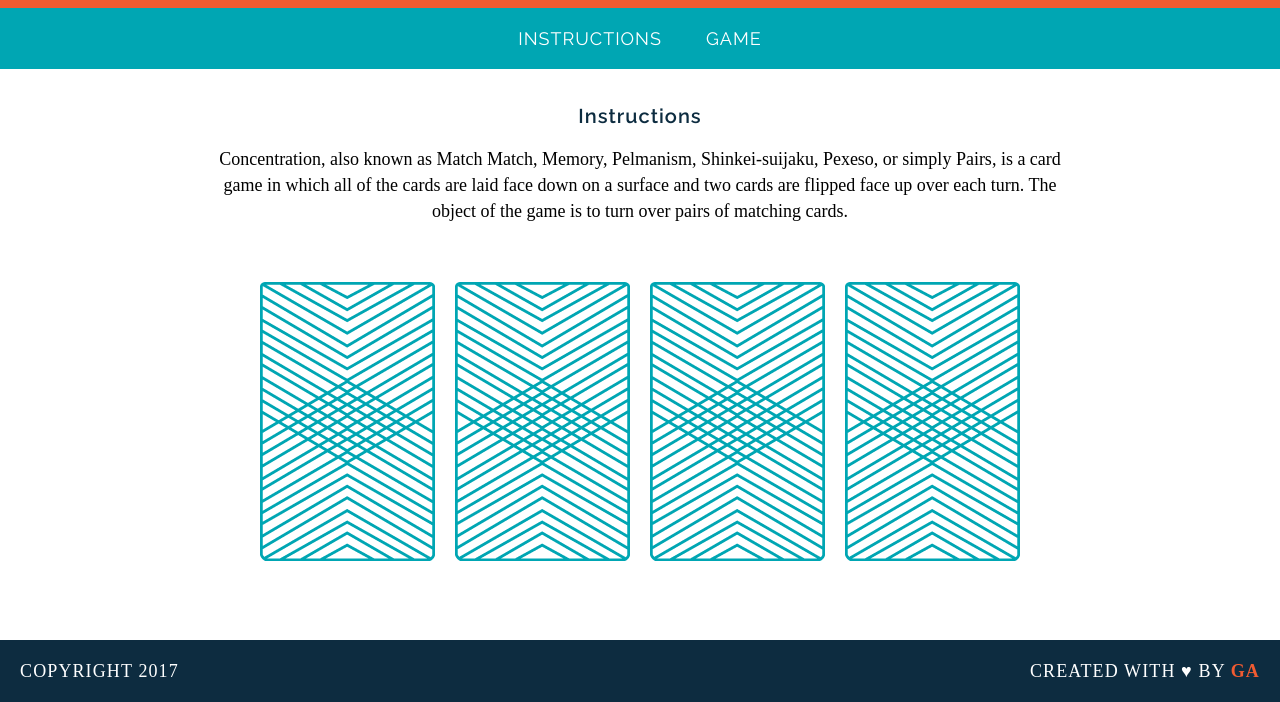
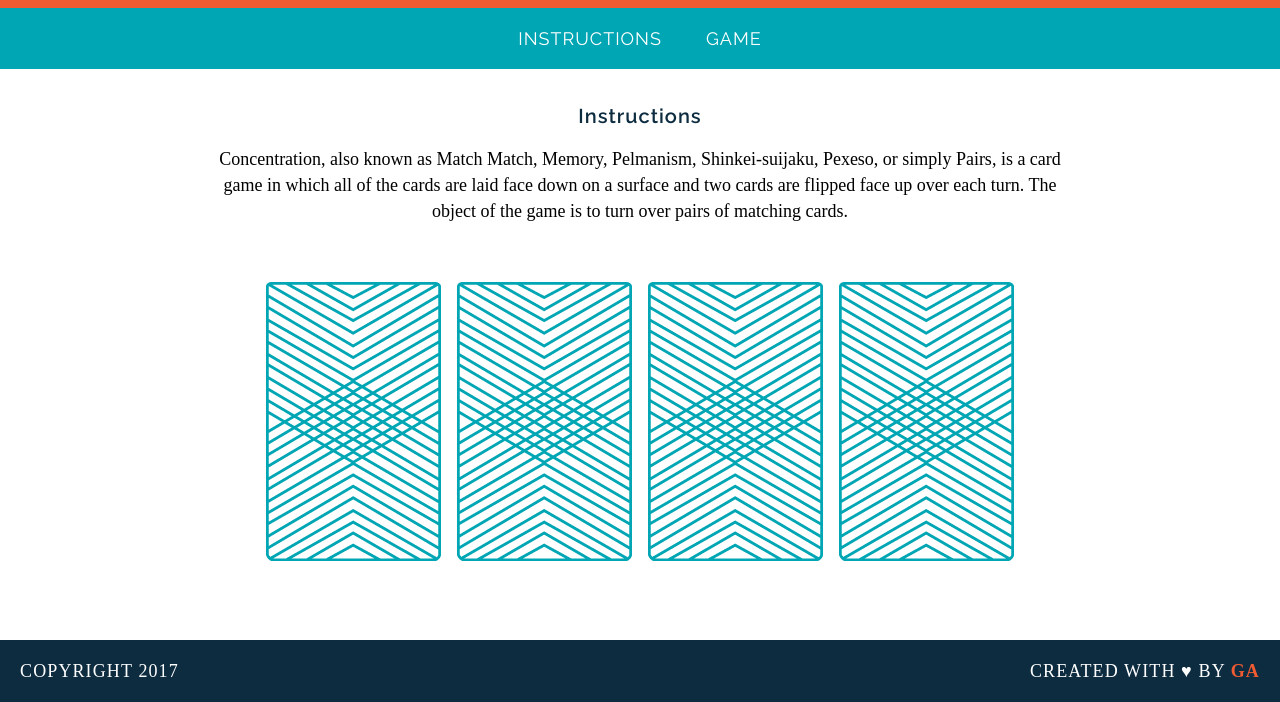
Before and after one commit to pjliddy/wdi-fundamentals-memorygame, a plain HTML site: page index.html in a window 1280 px wide. Shown: the part 105-807 px from the top of the page. Drawn offline with Linux system fonts and the light colour scheme; a web font is replaced by a local one.

Commit message:
created game logic

```diff
--- a/index.html
+++ b/index.html
@@ -19,11 +19,15 @@
 		<h2 id="instructions">Instructions</h2>
 		<p>Concentration, also known as Match Match, Memory, Pelmanism, Shinkei-suijaku, Pexeso, or simply Pairs, is a card game in which all of the cards are laid face down on a surface and two cards are flipped face up over each turn. The object of the game is to turn over pairs of matching cards.</p>
 
-		<div id="game">
+		<!-- <div id="game">
 			<img src="images/back.png" alt="Queen of Diamonds">
 			<img src="images/back.png" alt="Queen of Hearts">
 			<img src="images/back.png" alt="King of Diamonds">
 			<img src="images/back.png" alt="King of Hearts">
+		</div> -->
+
+		<div id="game-board" class="board clearfix">
+
 		</div>
 	</main>
 	<footer class="clearfix">
--- a/js/main.js
+++ b/js/main.js
@@ -22,9 +22,6 @@ var cards = [
 	}
 ];
 
-
-
-
 var cardsInPlay = [ ];
 
 var checkForMatch = function() {
@@ -37,14 +34,26 @@ var checkForMatch = function() {
 	return;
 }
 
-var flipCard = function(cardId) {
+var flipCard = function() {
+	var cardId = this.getAttribute('data-id');
 	cardsInPlay.push(cards[cardId].rank);
 	console.log("User flipped " + cards[cardId].rank);
 	console.log(cards[cardId].cardImage);
+
+	this.setAttribute('src', cards[cardId].cardImage);
+
 	checkForMatch();
 	return;
 }
 
+var createBoard = function() {
+	for (var i = 0; i < cards.length; i++) {
+		cardElement = document.createElement('img');
+		cardElement.setAttribute('src', 'images/back.png');
+		cardElement.setAttribute('data-id', i);
+		cardElement.addEventListener('click', flipCard);
+		document.querySelector('#game-board').appendChild(cardElement);
+	}
+}
 
-flipCard(0);
-flipCard(2);
+createBoard();
```
